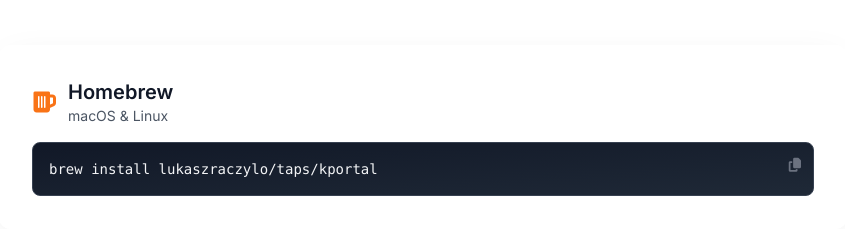
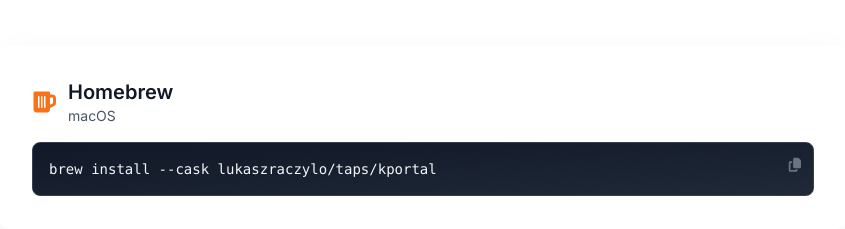
Before and after one commit to lukaszraczylo/kportal, a plain HTML site: page docs/index.html in a window 1280 px wide. Shown: the part 3198-3427 px from the top of the page, without its empty margins (217-1062 px from the left). Drawn offline with nearby package versions, Linux system fonts and the light colour scheme.

Commit message:
Update gorelease config and docs - moving to cask due to depreciation

```diff
--- a/docs/index.html
+++ b/docs/index.html
@@ -556,11 +556,11 @@
                             <i class="fas fa-beer text-orange-500 dark:text-orange-400 text-2xl mr-3"></i>
                             <div>
                                 <h3 class="text-xl font-semibold text-gray-900 dark:text-gray-100">Homebrew</h3>
-                                <p class="text-gray-600 dark:text-gray-400 text-sm">macOS & Linux</p>
+                                <p class="text-gray-600 dark:text-gray-400 text-sm">macOS</p>
                             </div>
                         </div>
-                        <div onclick="copyToClipboard('brew install lukaszraczylo/taps/kportal', this)" class="relative bg-gradient-to-br from-gray-900 to-gray-800 dark:from-gray-950 dark:to-black text-gray-100 p-4 rounded-lg text-sm cursor-pointer group overflow-x-auto border border-gray-700 hover:border-orange-500 transition-all duration-300">
-                            <code class="block whitespace-nowrap font-mono">brew install lukaszraczylo/taps/kportal</code>
+                        <div onclick="copyToClipboard('brew install --cask lukaszraczylo/taps/kportal', this)" class="relative bg-gradient-to-br from-gray-900 to-gray-800 dark:from-gray-950 dark:to-black text-gray-100 p-4 rounded-lg text-sm cursor-pointer group overflow-x-auto border border-gray-700 hover:border-orange-500 transition-all duration-300">
+                            <code class="block whitespace-nowrap font-mono">brew install --cask lukaszraczylo/taps/kportal</code>
                             <div class="absolute top-3 right-3"><i class="fas fa-copy text-gray-500 group-hover:text-orange-400 transition-colors duration-300"></i></div>
                         </div>
                     </div>
```
Also changed, not shown: 2 other files.
